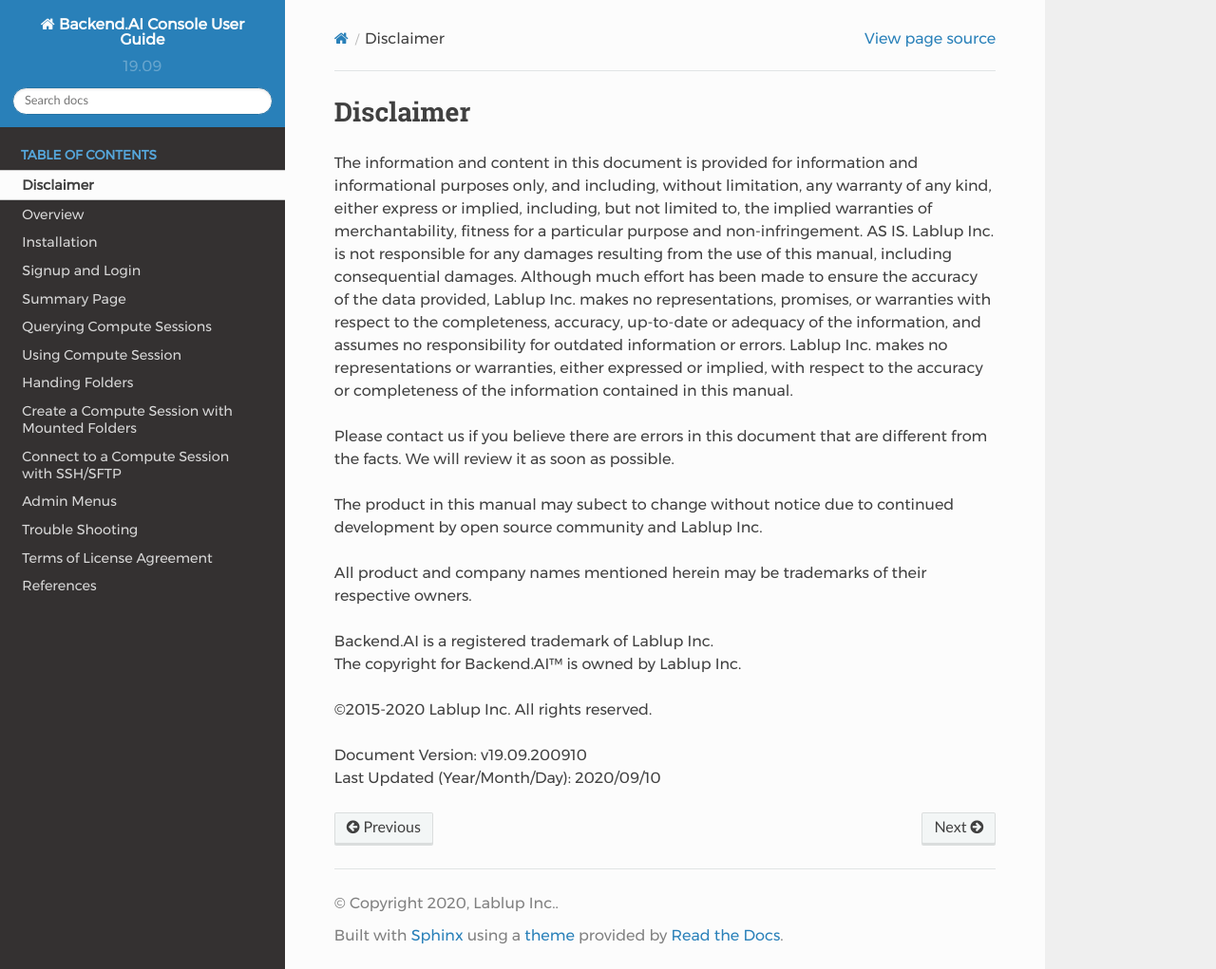
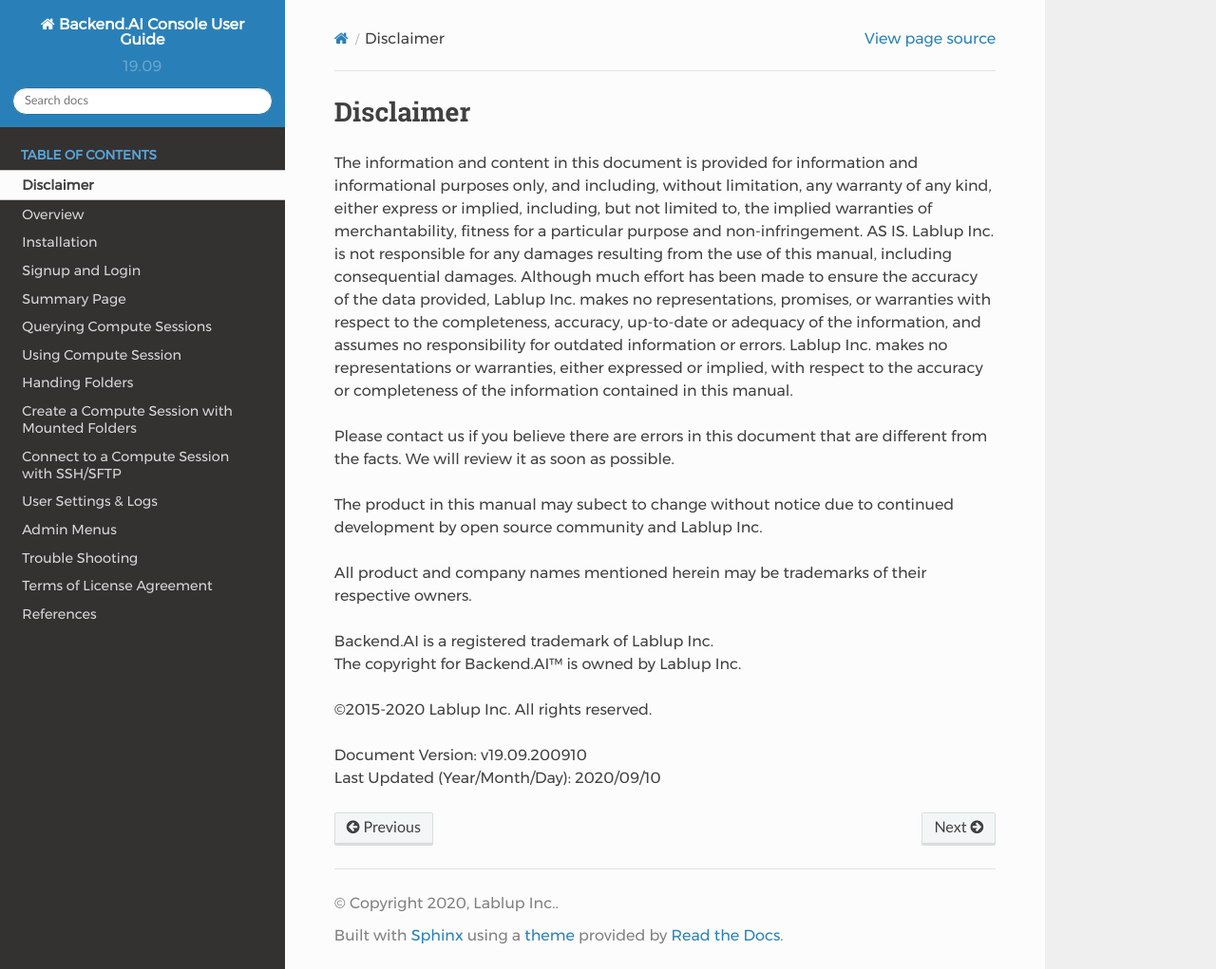
Before and after one commit to lablup/backend.ai-docs-webui, a Sphinx documentation site: the page built from docs/disclaimer.rst, in a window 1280 px wide and 1021 px high. Shown: the whole window at 95% size. Built offline with Sphinx 7.4.7 and the Read the Docs theme 2.0.0, drawn with Linux system fonts in a browser that asks for light colours.

Commit message:
add: user_settings page in toctree

```diff
--- a/docs/index.rst
+++ b/docs/index.rst
@@ -30,6 +30,7 @@
    vfolder/vfolder
    mount_vfolder/mount_vfolder
    sftp_to_container/sftp_to_container
+   user_settings/user_settings
    admin_user_keypair_management/admin_user_keypair_management
    trouble_shooting/trouble_shooting
    license_agreement/license_agreement
```
